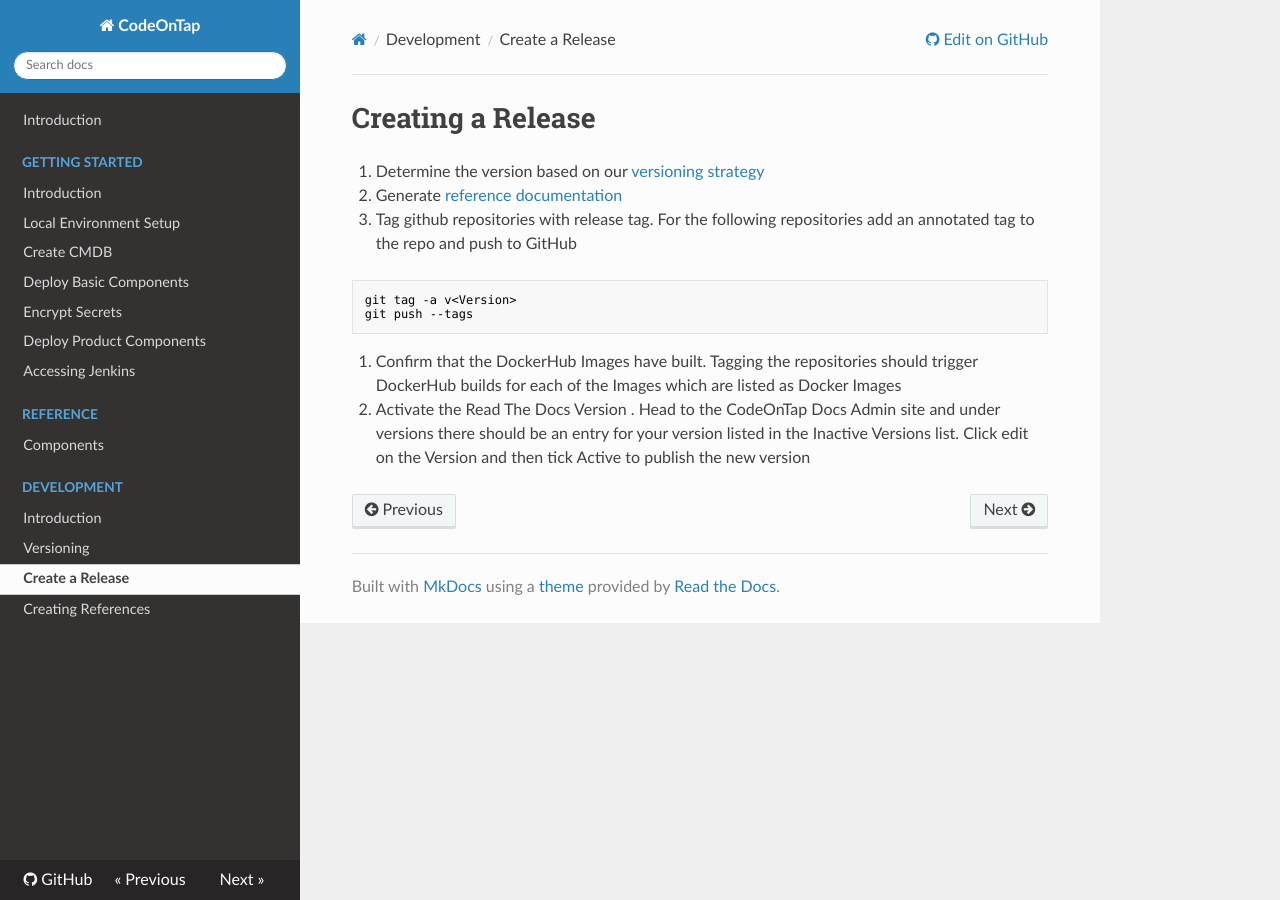
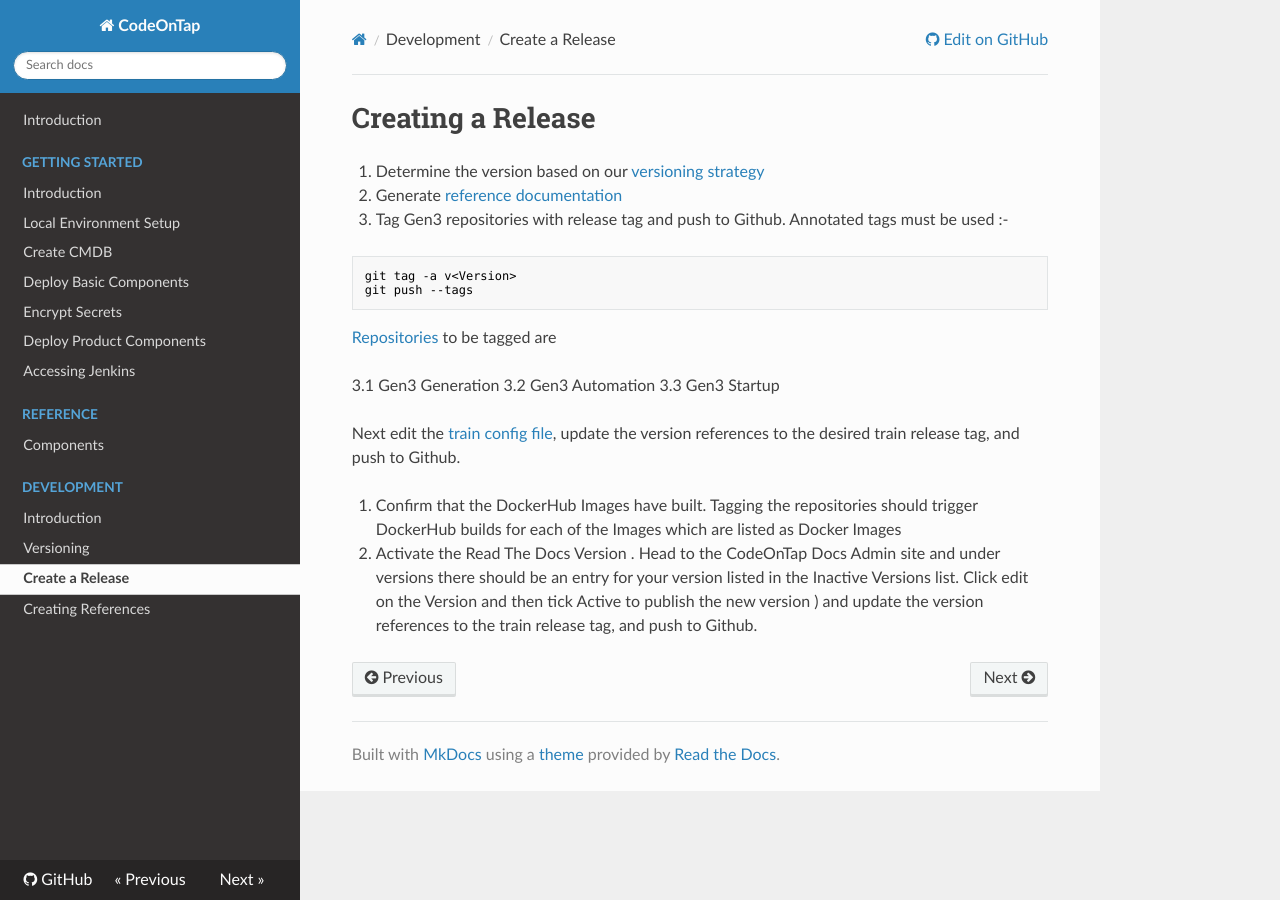
Before and after one commit to codeontap/codeontap, an MkDocs documentation site: the page built from docs/development/creating-a-release.md, in a window 1280 px wide. Built offline with MkDocs 1.6.1, drawn with Linux system fonts in a browser that asks for light colours; nearby versions of some CDN libraries.

Commit message:
Refine description of tagging process

````diff
--- a/docs/development/creating-a-release.md
+++ b/docs/development/creating-a-release.md
@@ -2,12 +2,21 @@
 
 1. Determine the version based on our [versioning strategy](./versioning.md)
 2. Generate [reference documentation](./creating-references.md)
-3. Tag github repositories with release tag. For the following repositories add an annotated tag to the repo and push to GitHub
+3. Tag Gen3 repositories with release tag and push to Github. Annotated tags must be used :-
 
 ```bash
 git tag -a v<Version>
 git push --tags
 ```
 
+[Repositories](./index.md) to be tagged are
+
+3.1 Gen3 Generation
+3.2 Gen3 Automation
+3.3 Gen3 Startup
+
+Next edit the [train config file](https://github.com/codeontap/docker-gen3/blob/train/base/config.json), update the version references to the desired train release tag, and push to Github.
+
 4. Confirm that the DockerHub Images have built. Tagging the repositories should trigger DockerHub builds for each of the Images which are listed as Docker Images
 5. Activate the Read The Docs Version . Head to the CodeOnTap Docs Admin site and under versions there should be an entry for your version listed in the Inactive Versions list. Click edit on the Version and then tick Active to publish the new version
+) and update the version references to the train release tag, and push to Github.
````
